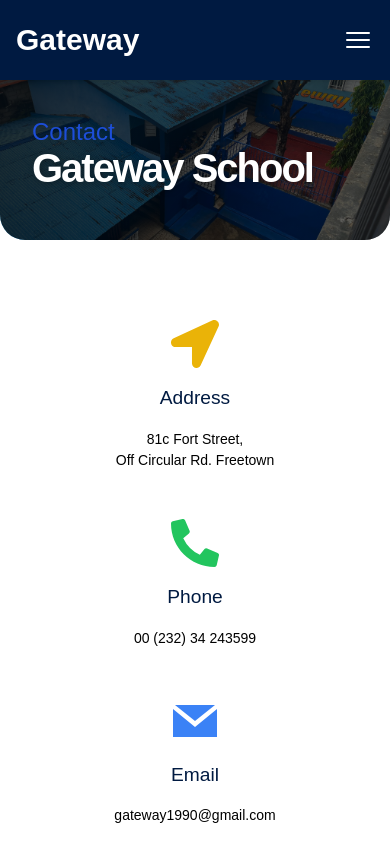
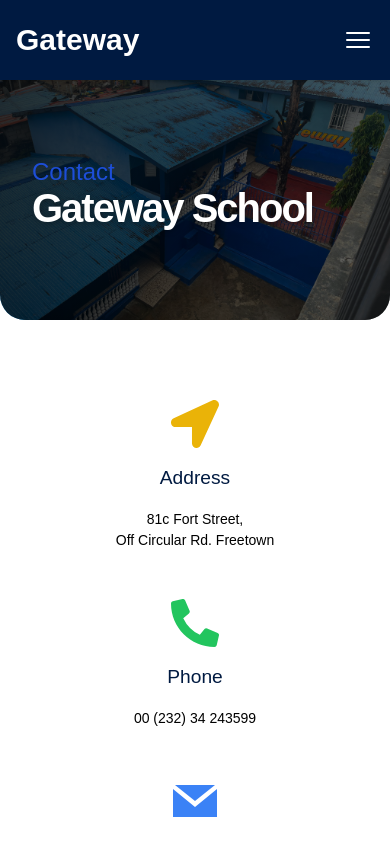
Before and after one commit to JohnSorba/gateway_school, a React (Create React App) app: page /contact/1 in a window 390 px wide. Shown: the top 844 px of the page. Built offline with nearby package versions, Linux system fonts and the light colour scheme.

Commit message:
Update CalendarPage.css

```diff
--- a/src/pages/CalendarPage.css
+++ b/src/pages/CalendarPage.css
@@ -128,7 +128,7 @@ td:first-child {
 .admission-header,
 .contact-header,
 .events-header {
-  height: 10rem;
+  height: 15rem;
 
 }
 
```
